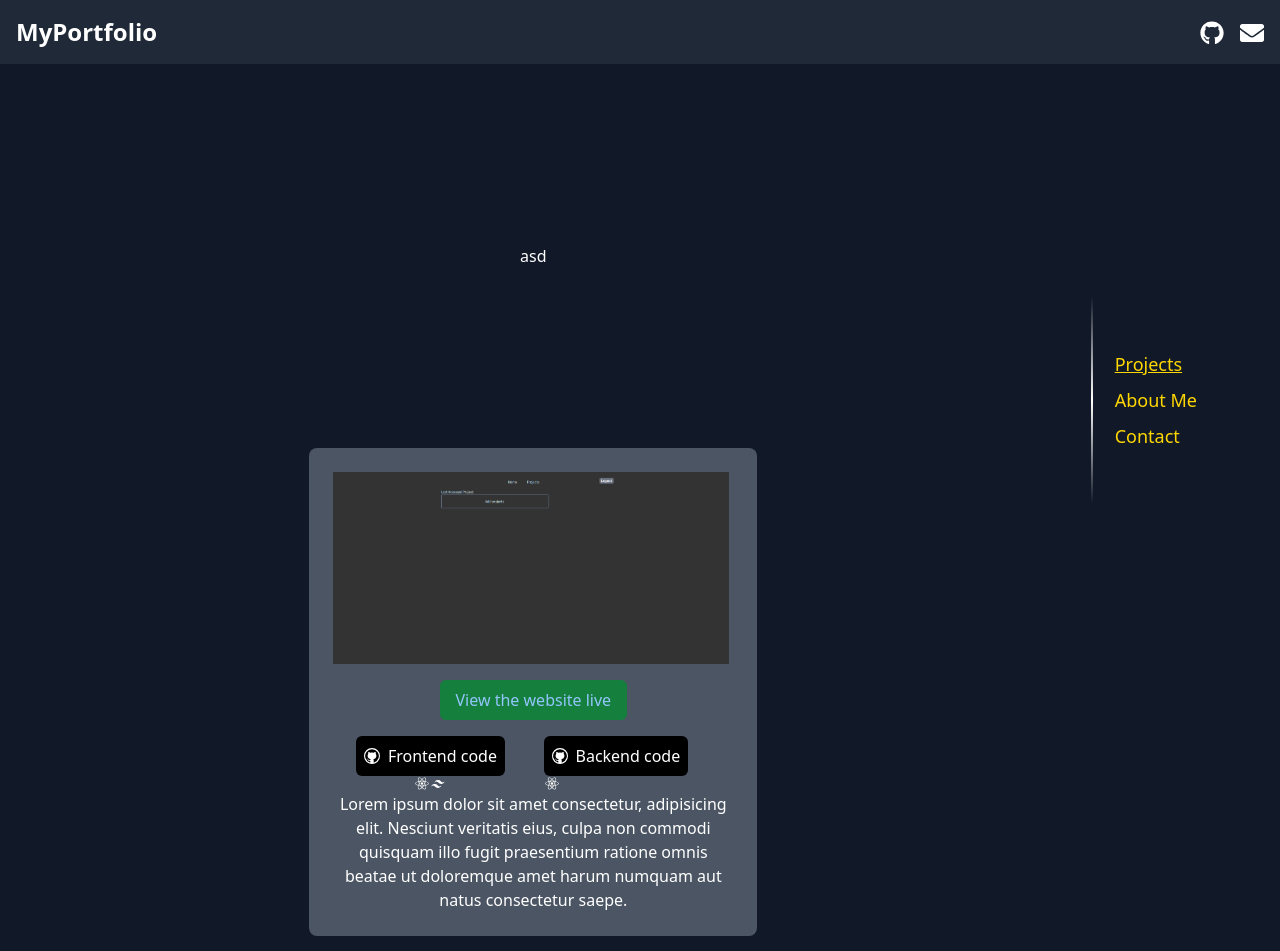
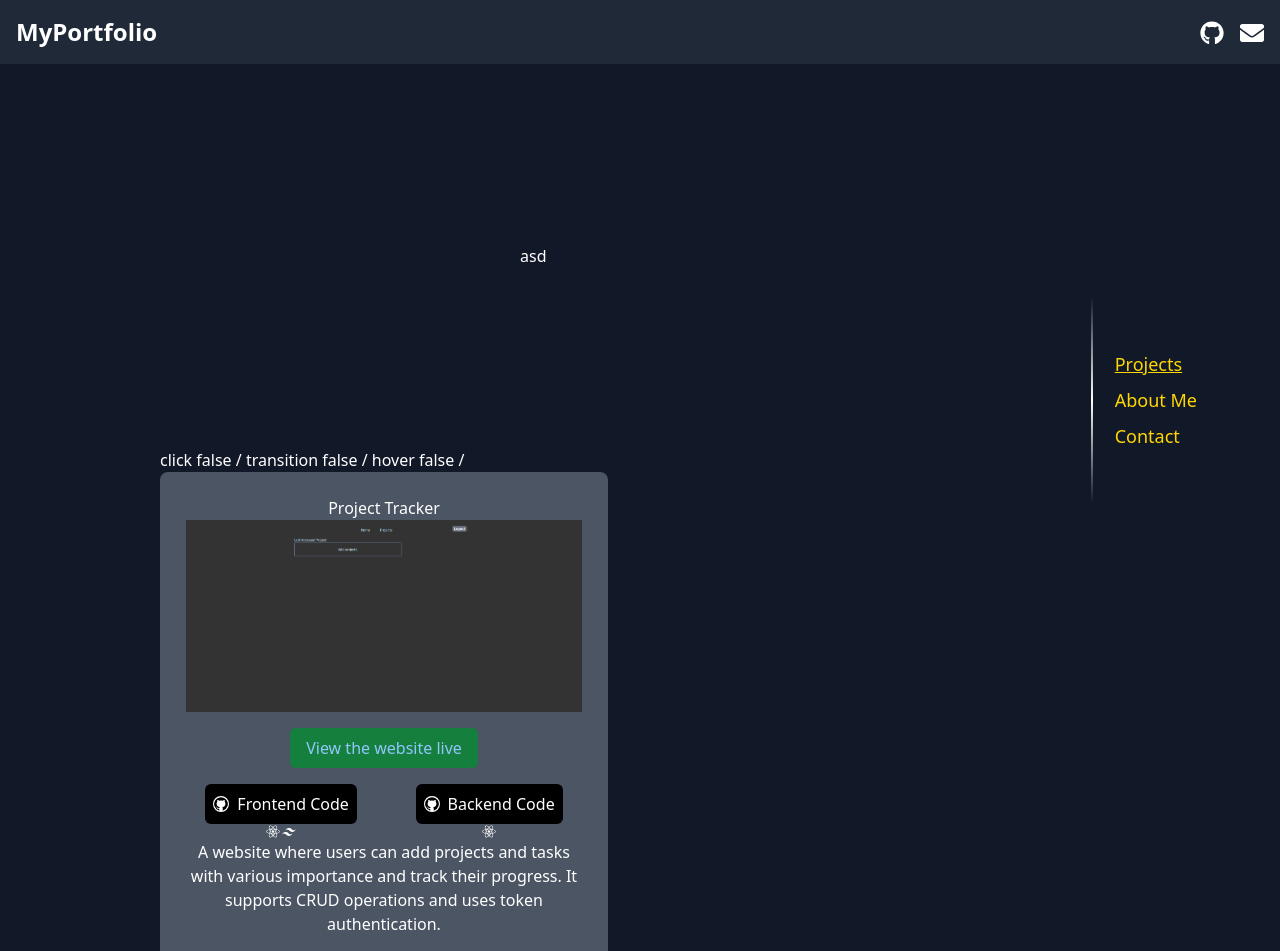
Before and after one commit to ryurukov2/portfolio, a React (Vite) app: page / in a window 1280 px wide. Shown: the top 951 px of the page. Built offline with nearby package versions, Linux system fonts and the light colour scheme.

Commit message:
projects animation

```diff
--- a/src/App.jsx
+++ b/src/App.jsx
@@ -14,7 +14,7 @@ function App() {
           <div id="about">
             <About />
           </div>
-          <div id="projects">
+          <div id="projects" className="mx-20 px-20">
             <Projects/>
           </div>
           <div id="contact">
--- /dev/null
+++ b/src/components/GhButton.jsx
@@ -0,0 +1,20 @@
+import React from "react";
+import { VscGithub } from "react-icons/vsc";
+export function GhButton({ handleMouseLeaveCard, text, target}) {
+  return (
+    <button
+      className="flex m-auto flex-row gap-2 flex-wrap justify-items-center justify-center items-center bg-black px-2 py-2 rounded-md"
+      onClick={(e) => {
+        e.stopPropagation();
+        window.open(target, "_blank", "noreferrer");
+      }}
+      onMouseOver={(e) => {
+        e.stopPropagation();
+        handleMouseLeaveCard();
+      }}
+    >
+      <VscGithub className="inline" />
+      {text}
+    </button>
+  );
+}
--- /dev/null
+++ b/src/components/Modal.jsx
@@ -0,0 +1,29 @@
+import OutsideAlerter from "../functions/OutsideAlerter";
+export function Modal({
+  isClickedOn,
+  handleCloseModalClick,
+  setIsInTransition,
+  modalStyles
+}) {
+
+  return (
+    <div
+      className={`absolute ${
+        isClickedOn ? `opacity-100` : `opacity-0`
+      } bg-gray-600 rounded-lg transition-[transform,height,width,opacity] delay-200 duration-500`} // className="absolute opacity-30 hover:opacity-100 bg-red-500 transition-[transform,height,width,opacity] delay-300 duration-150"
+      onTransitionEnd={() => {
+        setIsInTransition(false);
+      }}
+      style={modalStyles}
+    >
+      {isClickedOn && (
+        <OutsideAlerter
+          handleCloseModalClick={handleCloseModalClick}
+          isClickedOn
+        >
+            <div>{isClickedOn.title}</div>
+        </OutsideAlerter>
+      )}
+    </div>
+  );
+}
--- a/src/components/ProjectCard.jsx
+++ b/src/components/ProjectCard.jsx
@@ -1,32 +1,38 @@
+import { GhButton } from "./GhButton";
+import { useEffect, useRef, useState } from "react";
 import { VscGithub } from "react-icons/vsc";
 
 const ProjectCard = ({
   title,
+  summary,
   technologies,
   icons,
-  summary,
+  githubLinks,
   liveLink,
-  repoLink,
   demo,
+  setIsClickedOn,
+  handleMouseEnterCard,
+  handleMouseLeaveCard,
   BiLogoReact,
 }) => {
-  let el = []
-  console.log(technologies)
-  console.log(icons)
-  for(let tech in technologies) {
-    console.log(tech)
-
-  }
   return (
-    <div className="flex max-w-md flex-wrap text-center justify-items-center bg-gray-600 text-white p-6 rounded-lg hover:shadow-lg transition-shadow duration-300 ease-in-out">
+    <div
+      className="flex max-w-md h-full relative flex-wrap text-center bg-gray-600 text-white p-6 rounded-lg hover:shadow-lg duration-300 ease-in-out transition-all delay-100"
+      // hover:max-w-full hover:h-full
+    >
+      <h1 className="whitespace-normal m-auto">{title}</h1>
       <img
         src="src/assets/projectTracker.png"
         alt="img"
-        className="max-h-48 object-contain"
+        className="max-h-48 object-contain m-auto"
       />
-
       <div className="grow p-4">
-        <button className="bg-green-700 px-4 py-2 rounded-md">
+        <button
+          className="bg-green-700 px-4 py-2 rounded-md"
+          onMouseOver={(e) => {
+            e.stopPropagation();
+          }}
+        >
           <a href={liveLink} className="text-blue-300">
             View the website live
           </a>
@@ -34,32 +40,34 @@ const ProjectCard = ({
       </div>
       <div className="flex w-full items-center justify-items-center space-x-4">
         <div className="grow justify-items-center">
-          <button className="flex m-auto flex-row gap-2 flex-wrap justify-items-center justify-center items-center bg-black px-2 py-2 rounded-md">
-            <VscGithub className="inline" />
-            Frontend code
-          </button>
+          <GhButton
+            handleMouseLeaveCard={handleMouseLeaveCard}
+            text={"Frontend Code"}
+            target={githubLinks[0]}
+          />
           <div className="flex flex-row flex-wrap justify-evenly">
-            {/* <BiLogoReact /> */}
-          {icons?.map((Icon, idx) => (
-            <Icon key={idx} className=""/>
-          ))}
+            {icons?.map((Icon, idx) => (
+              <Icon key={idx} className="" />
+            ))}
           </div>
         </div>
         <div className="grow">
-          <button className="flex flex-row gap-2 flex-wrap justify-items-center justify-center items-center bg-black px-2 py-2 rounded-md">
-            <VscGithub className="inline" />
-            Backend code
-          </button>
-          <div className="">
+          <GhButton
+            handleMouseLeaveCard={handleMouseLeaveCard}
+            text={"Backend Code"}
+            target={githubLinks[1]}
+          />
+          <div className="flex flex-row flex-wrap justify-evenly">
             <BiLogoReact />
           </div>
         </div>
       </div>
-      <div className="whitespace-normal">
-        Lorem ipsum dolor sit amet consectetur, adipisicing elit. Nesciunt
+      <div className="whitespace-normal m-auto">
+        {/* Lorem ipsum dolor sit amet consectetur, adipisicing elit. Nesciunt
         veritatis eius, culpa non commodi quisquam illo fugit praesentium
         ratione omnis beatae ut doloremque amet harum numquam aut natus
-        consectetur saepe.
+      consectetur saepe. */}
+        {summary}
       </div>
     </div>
   );
--- a/src/components/Projects.jsx
+++ b/src/components/Projects.jsx
@@ -1,47 +1,139 @@
+import { Modal } from "./Modal";
+import { useRef, useState } from "react";
 import ProjectCard from "./ProjectCard";
 import { BiLogoReact, BiLogoTailwindCss } from "react-icons/bi";
 
+export function Projects() {
+  const boxRef = useRef(null);
+  // const [isHovered, setIsHovered] = useState(false);
+  const [isClickedOn, setIsClickedOn] = useState(false);
+  const [isHoveredCard, setIsHoveredCard] = useState(0);
+  const [isInTransition, setIsInTransition] = useState(false);
+  const [hoveredElementOffsetX, setHoveredElementOffsetX] = useState(null);
+  const [hoveredElementOffsetY, setHoveredElementOffsetY] = useState(null);
+  const modalStyles = {
+    width: isClickedOn ? "100%" : `0px`,
+    height: isClickedOn ? "100%" : `0px`,
+    left: `${hoveredElementOffsetX}px`,
+    top: `${hoveredElementOffsetY}px`,
+    transform: isClickedOn
+      ? `translate(-${hoveredElementOffsetX}px, -${hoveredElementOffsetY}px)`
+      : "none",
+  };
 
-
-export function Projects() {
   const projects = [
     {
-      title: "Project 1",
-      summary: "This is project 1",
+      title: "Project Tracker",
+      summary:
+        "A website where users can add projects and tasks with various importance and track their progress. It supports CRUD operations and uses token authentication. ",
       technologies: ["React", "Tailwind"],
       icons: [BiLogoReact, BiLogoTailwindCss],
-      githubLink: "https://github.com/project-1",
+      githubLinks: [
+        "https://github.com/ryurukov2/learningReact-REST",
+        "https://github.com/ryurukov2/React-REST-backend",
+      ],
       liveLink: "https://project-1.example.com",
       demo: "demo1.mp4",
     },
     {
       title: "Project 2",
-      summary: "This is project 1",
+      summary: "This is project 2",
       technologies: ["React", "Tailwind"],
-      githubLink: "https://github.com/project-1",
+      githubLinks: [
+        "https://github.com/project-1",
+        "https://github.com/ryurukov2/React-REST-backend",
+      ],
       liveLink: "https://project-1.example.com",
     },
     {
       title: "Project 3",
-      summary: "This is project 1",
+      summary: "This is project 3",
       technologies: ["React", "Tailwind"],
-      githubLink: "https://github.com/project-1",
+      githubLinks: [
+        "https://github.com/project-1",
+        "https://github.com/ryurukov2/React-REST-backend",
+      ],
       liveLink: "https://project-1.example.com",
     },
     {
-      title: "Project 1",
-      summary: "This is project 1",
+      title: "Project Tracker 2",
+      summary: "ananas",
       technologies: ["React", "Tailwind"],
-      githubLink: "https://github.com/project-1",
+      icons: [BiLogoReact, BiLogoTailwindCss],
+      githubLinks: [
+        "https://github.com/project-1",
+        "https://github.com/ryurukov2/React-REST-backend",
+      ],
       liveLink: "https://project-1.example.com",
+      demo: "demo1.mp4",
     },
   ];
+  const handleCardClickEvent = (e, project) => {
+    if (!isInTransition) {
+      if (!isHoveredCard) {
+        handleMouseEnterCard(e);
+      }
+      setIsClickedOn(project);
+      setIsInTransition(true);
+    }
+  };
+  const handleMouseEnterCard = (e) => {
+    if (!isInTransition) {
+      boxRef.current = e.currentTarget;
+      // boxRef.current = e.currentTarget.parentNode;
+      // console.log(e.currentTarget.parentNode)
+      // console.log(index)
+      const x = boxRef.current.offsetLeft;
+      // console.log(boxRef.current.offsetLeft)
+      const y = boxRef.current.offsetTop;
+      setHoveredElementOffsetX(x);
+      setHoveredElementOffsetY(y);
+      // magic +1 is to save a variable and use isHoveredCard as both a boolean and the variable that stores which card is hovered. If the element with id 0 is hovered, the variable is falsy.
+    }
+    setIsHoveredCard(true);
+  };
+  const handleMouseLeaveCard = () => {
+    setIsHoveredCard(null);
+  };
+  const handleCloseModalClick = () => {
+    setIsClickedOn(false);
+    setIsInTransition(true);
+  };
+
   return (
     // <div className="grid grid-cols-2 px-20 mx-20 gap-20 justify-around">
-    <div className="flex flex-row flex-wrap px-20 mx-20 gap-20 justify-around">
-      {projects.map((project, index) => (
-        <ProjectCard key={index} {...project} BiLogoReact={BiLogoReact}/>
-      ))}
+    <div>
+      click {isClickedOn ? "true" : "false"} / transition{" "}
+      {isInTransition ? "true" : "false"} / hover{" "}
+      {isHoveredCard ? "true" : "false"} /{boxRef.current?.offsetLeft}
+      <div className="flex relative group justify-items-center flex-row flex-wrap gap-20 justify-between transition-transform">
+        {projects.map((project, index) => (
+          <div
+            className={`relative peer`}
+            id={index}
+            key={index}
+            onMouseOver={(e) => handleMouseEnterCard(e)}
+            onClick={(e) => handleCardClickEvent(e, project)}
+            onMouseLeave={() => handleMouseLeaveCard()}
+          >
+            <ProjectCard
+              {...project}
+              setIsClickedOn={setIsClickedOn}
+              handleMouseEnterCard={handleMouseEnterCard}
+              handleMouseLeaveCard={handleMouseLeaveCard}
+              BiLogoReact={BiLogoReact}
+            />
+          </div>
+        ))}
+        {(isHoveredCard || isInTransition || isClickedOn) && (
+          <Modal
+            isClickedOn={isClickedOn}
+            handleCloseModalClick={handleCloseModalClick}
+            setIsInTransition={setIsInTransition}
+            modalStyles={modalStyles}
+          />
+        )}
+      </div>
     </div>
   );
 }
--- /dev/null
+++ b/src/functions/OutsideAlerter.jsx
@@ -0,0 +1,29 @@
+import { useRef, useEffect } from "react";
+import PropTypes from "prop-types";
+
+function useOutsideAlerter(ref, handleCloseModalClick) {
+  useEffect(() => {
+    function handleClickOutside(event) {
+      if (ref.current && !ref.current.contains(event.target)) {
+        handleCloseModalClick();
+      }
+    }
+    document.addEventListener("mousedown", handleClickOutside);
+    return () => {
+      document.removeEventListener("mousedown", handleClickOutside);
+    };
+  }, [ref]);
+}
+
+function OutsideAlerter(props) {
+  const wrapperRef = useRef(null);
+  useOutsideAlerter(wrapperRef, props.handleCloseModalClick);
+
+  return <span ref={wrapperRef}>{props.children}</span>;
+}
+
+OutsideAlerter.propTypes = {
+  children: PropTypes.element.isRequired,
+};
+
+export default OutsideAlerter;
--- a/tailwind.config.js
+++ b/tailwind.config.js
@@ -6,6 +6,9 @@ export default {
   ],
   theme: {
     extend: {
+      transitionProperty: {
+        'height': 'height'
+      },
       colors: {
         dark: '#121212',
         contrast: '#FFD700',
```
